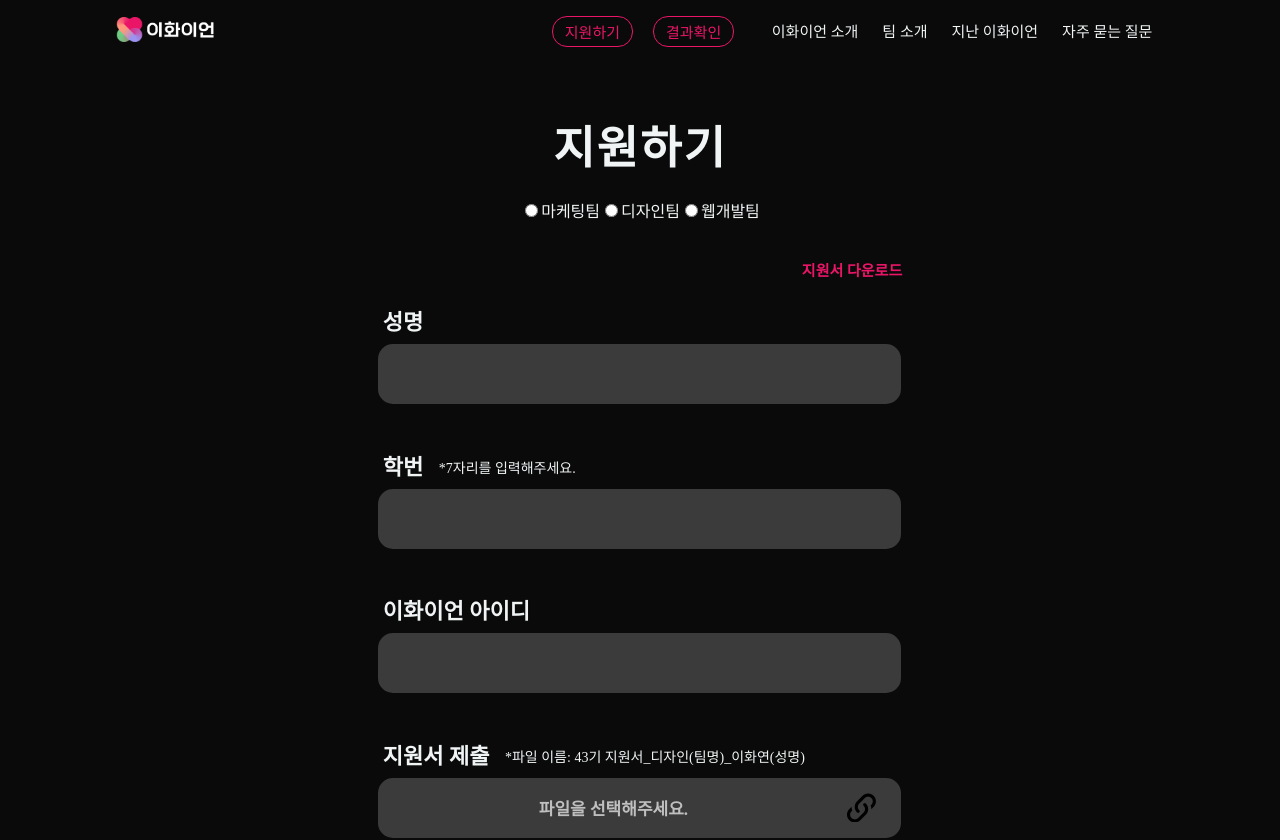
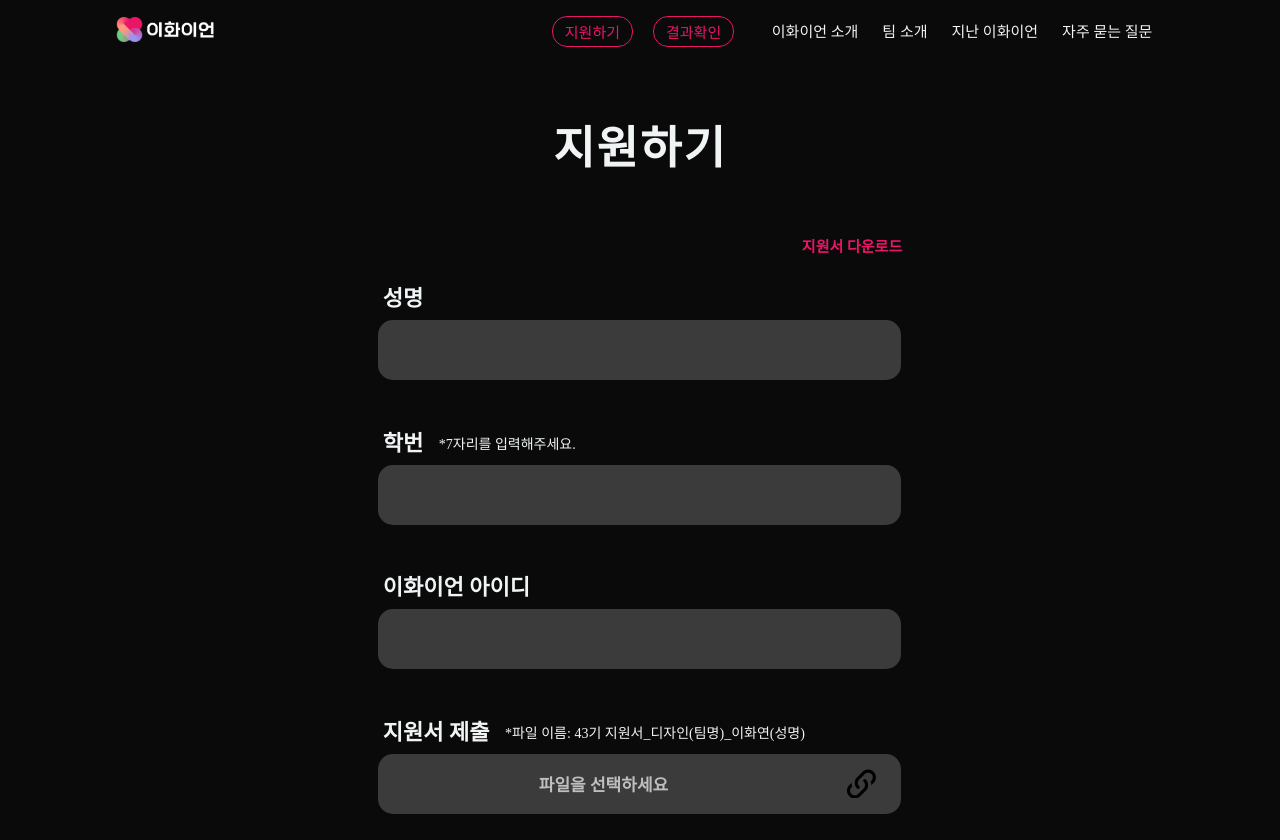
Before and after one commit to hyeinNa/recruiting_2023, a React (Create React App) app in the folder client/: page /register/newEnroll in a window 1280 px wide. Shown: the top 840 px of the page. Built offline with nearby package versions, Linux system fonts and the light colour scheme; no server answers; a web font is replaced by a local one.

Commit message:
#32 오류 수정 및 파일이름 띄우기

```diff
--- a/client/src/components/views/RegisterPages/NewApplicantEnroll.js
+++ b/client/src/components/views/RegisterPages/NewApplicantEnroll.js
@@ -16,7 +16,7 @@ function NewApplicantEnroll() {
         applicant: ""
     });
     const [file, setFile] = useState('');
-    const [filename, setFilename] = useState('Choose File');
+    const [filename, setFilename] = useState('파일을 선택하세요');
     const { /*team,*/ name, studentId, ewhaianId, applicant } = inputs;
 
     const onChange = (e) => {
@@ -47,14 +47,14 @@ function NewApplicantEnroll() {
     const register = async (e) => {
         e.preventDefault();
         const formData = new FormData();
-        formData.append('applicant', file)
+        formData.append('applicant', file) //formdata(name,value) formdata의 name은 backend부분과 일치해야함
         formData.append('name', name)
         formData.append('studentId', studentId)
         formData.append('ewhaianId', ewhaianId)
 
         const config = { headers: { 'Content-Type': 'multipart/form-data' } };
         try { //고유 id 및 폼에 입력받은 정보를 수정하기 api로 전달
-            const response = await axios.put("/api/register/register", formData, config, {
+            const response = await axios.post("/api/register/register", formData, config, {
                 //team:
                 name: inputs.name,
                 studentId: inputs.studentId,
@@ -86,11 +86,11 @@ function NewApplicantEnroll() {
 
                     <form className="register_newEnroll_form_container" onSubmit={register}>
                         <div className="register_newEnroll_teamForm_wrapper">
-                            <div className="register_newEnroll_teamForm_radioBtn">
+                            {/* <div className="register_newEnroll_teamForm_radioBtn">
                                 <input type="radio" name="team" value="1" onChange={onChange} required />마케팅팀
                                 <input type="radio" name="team" value="2" onChange={onChange} required />디자인팀
                                 <input type="radio" name="team" value="3" onChange={onChange} required />웹개발팀
-                            </div>
+                            </div> */}
                         </div>
                         <div className="register_newEnroll_fileDownload_wrapper">
                             <div className="register_newEnroll_fileDownload">
@@ -170,7 +170,7 @@ function NewApplicantEnroll() {
                                 <div >
                                     <label for="input_file" className="upload_file_text_container">
                                         <div className="upload_file_text">
-                                            파일을 선택해주세요.
+                                            {filename}
                                         </div>
                                         <div className="upload_file_img_container">
                                             <img src="/img/newApplicantEnroll/fileUpload.png" className="upload_file_img" />
```
Also changed, not shown: 1 other file (tests, documents, lock files or other folders).
